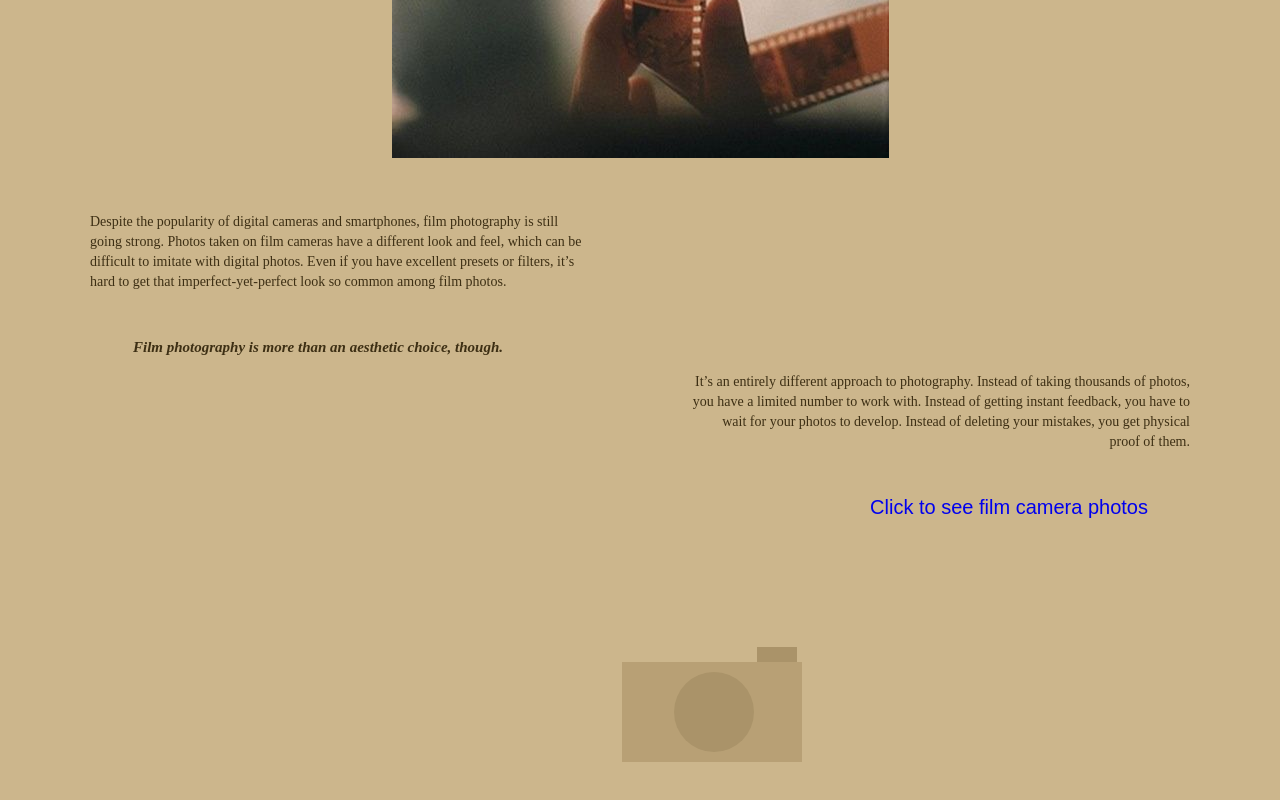
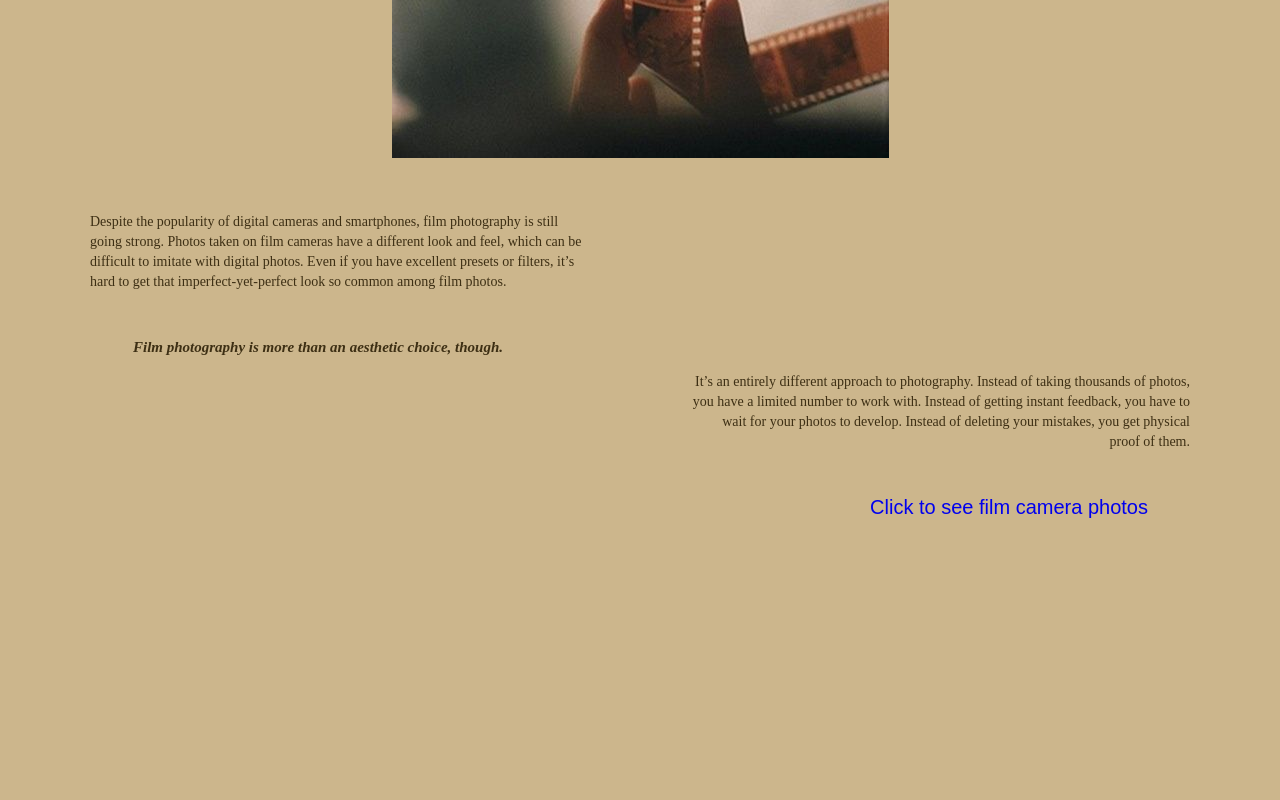
Before and after one commit to dxh703kim/FirstWebsite2, a plain HTML site: page index.html in a window 1280 px wide. Shown: the part 750-1550 px from the top of the page. After the commit the page ends 1352 px from the top, so only its background shows below. Drawn offline with Linux system fonts and the light colour scheme.

Commit message:
Add files via upload

```diff
--- a/index.html
+++ b/index.html
@@ -28,9 +28,9 @@
         </p>
     </div>
 
-    <div class="camera" id="rectangle"></div>
+    <!-- <div class="camera" id="rectangle"></div>
     <div class="camera" id="circle"></div>
-    <div class="camera" id="button"></div>
+    <div class="camera" id="button"></div> -->
 
 
     <!-- <div class="circle" id ="circle-1" ></div>
```
